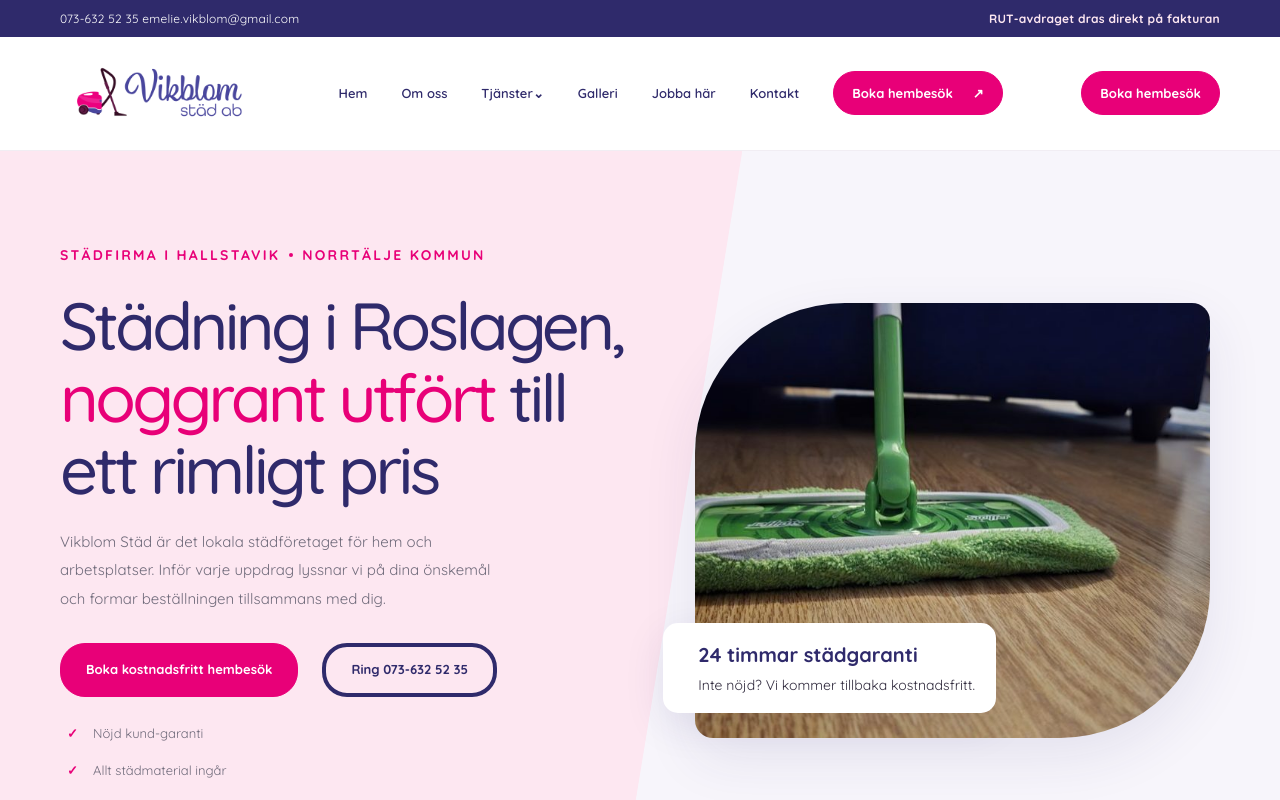
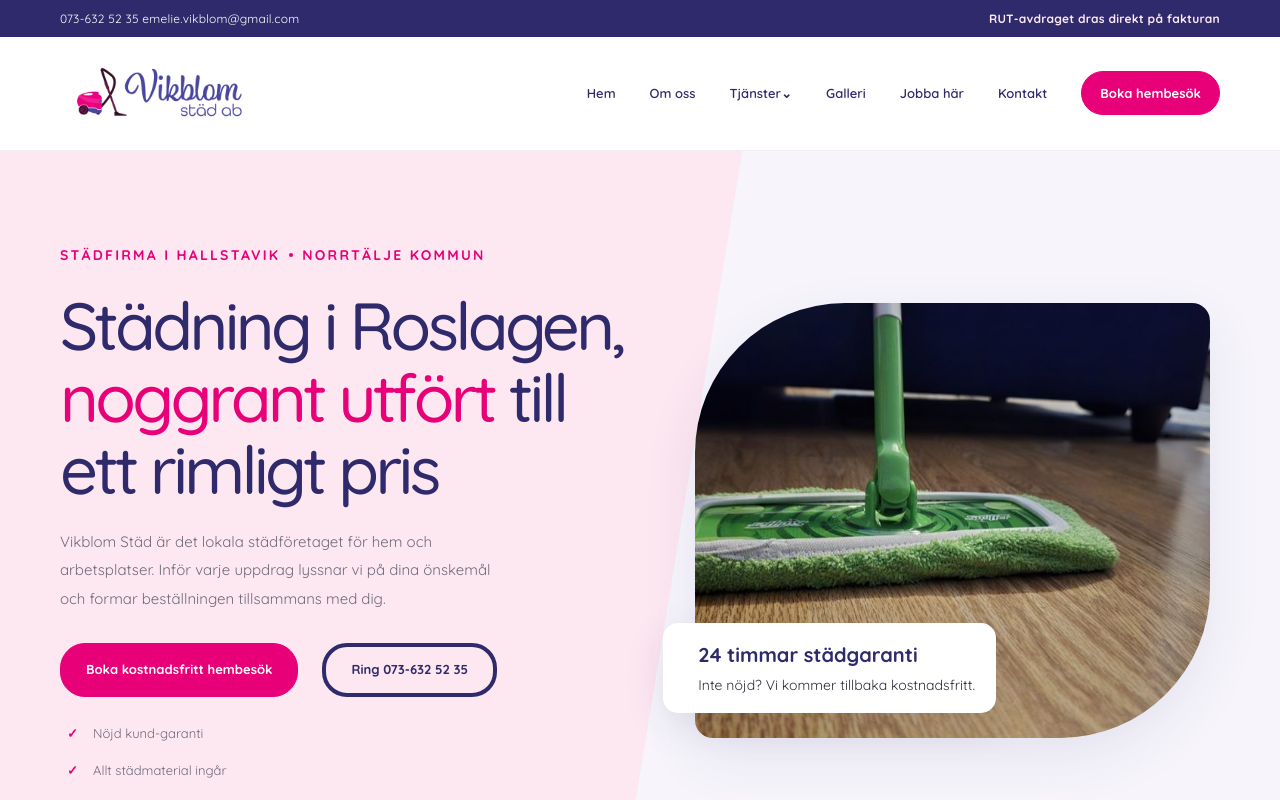
Before and after one commit to annkar73/vikblomsstad, a Next.js app: page / in a window 1280 px wide. Shown: the top 800 px of the page. Built offline with nearby package versions, Linux system fonts and the light colour scheme.

Commit message:
remove button

```diff
--- a/app/components/layout/Header.tsx
+++ b/app/components/layout/Header.tsx
@@ -99,20 +99,14 @@ export default function Header() {
           </Link>
 
           <Link
-            className="button button-small nav-mobile-cta"
+            className="button button-small button-header"
             href="/kontakta-oss"
             onClick={closeMenu}
           >
-            Boka hembesök <span aria-hidden="true">↗</span>
+            Boka hembesök
           </Link>
         </nav>
 
-        <Link
-          className="button button-small button-header nav-desktop-cta"
-          href="/kontakta-oss"
-        >
-          Boka hembesök
-        </Link>
 
         <button
           type="button"
--- a/app/globals.css
+++ b/app/globals.css
@@ -1699,9 +1699,6 @@ button:focus-visible {
     background: var(--navy);
   }
 
-  .nav-desktop-cta {
-    display: none;
-  }
 
   .nav-links {
     display: none;
```
